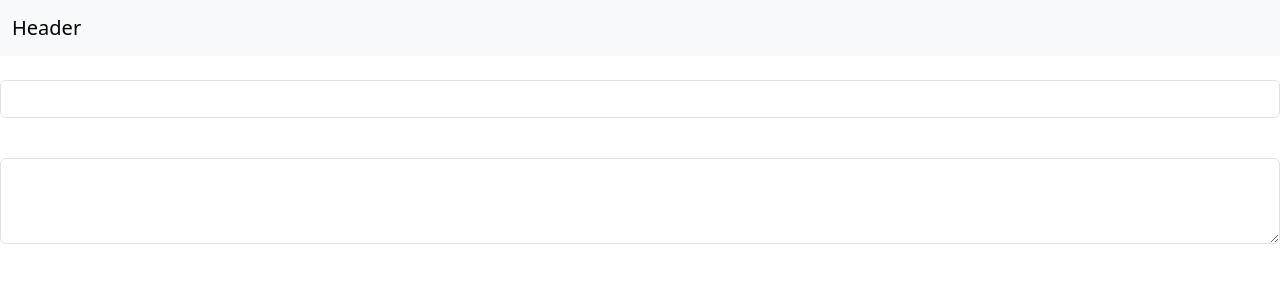
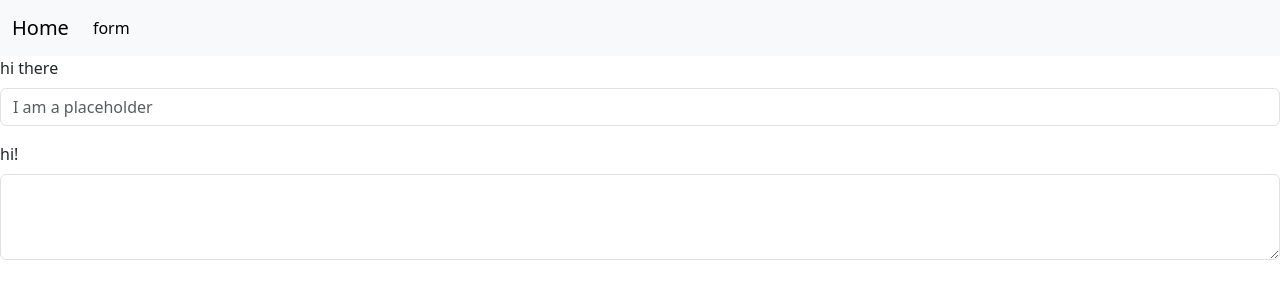
Before and after one commit to BWouterse/react-app, a React (Vite) app: page /form in a window 1280 px wide. Shown: the top 300 px of the page. Built offline with nearby package versions, Linux system fonts and the light colour scheme.

Commit message:
most things done ngl

```diff
--- a/src/App.tsx
+++ b/src/App.tsx
@@ -5,7 +5,7 @@ import NavBar from "./components/NavBar";
 function App() {
   return (
     <>
-      <NavBar textOne="Header" />
+      <NavBar textOne="Home" linkOne="/" textTwo="form" linkTwo="/form" />
       <Routes>
         <Route path="/" Component={MainPage}></Route>
         <Route path="/form" Component={FormPage}></Route>
--- a/src/components/Form.tsx
+++ b/src/components/Form.tsx
@@ -2,7 +2,7 @@ import React from "react";
 
 interface FormProps {
   labelOne: string;
-  typeOne: "email" | "password" | "date" | "url";
+  typeOne: "email" | "password" | "date" | "url" | "text";
   placeholderOne: string;
   labelTwo: string;
 }
--- a/src/components/NavBar.tsx
+++ b/src/components/NavBar.tsx
@@ -1,8 +1,12 @@
 import React from "react";
+import { Link } from "react-router-dom";
+import { useNavigate } from "react-router-dom";
 
 interface NavBarProps {
   textOne: string;
+  linkOne: string;
   textTwo?: string;
+  linkTwo?: string;
   textThree?: string;
   textFour?: string;
   textFive?: string;
@@ -10,21 +14,34 @@ interface NavBarProps {
 
 const NavBar = ({
   textOne,
+  linkOne,
   textTwo,
+  linkTwo,
   textThree,
   textFour,
   textFive,
 }: NavBarProps) => {
+  const navigate = useNavigate();
+
   return (
     <nav className="navbar navbar-expand-lg bg-body-tertiary">
       <div className="container-fluid">
-        <a className="navbar-brand">{textOne}</a>
+        <a className="navbar-brand" onClick={() => navigate(linkOne)}>
+          {textOne}
+        </a>
 
         <div className="collapse navbar-collapse" id="navbarNavAltMarkup">
           <div className="navbar-nav">
-            <a className="nav-link active" aria-current="page">
-              {textTwo}
-            </a>
+            {textTwo && linkTwo && (
+              <a
+                className="nav-link active"
+                aria-current="page"
+                onClick={() => navigate(linkTwo)}
+              >
+                {textTwo}
+              </a>
+            )}
+
             <a className="nav-link">{textThree}</a>
             <a className="nav-link">{textFour}</a>
             <a className="nav-link disabled" aria-disabled="true">
--- a/src/pages/FormPage.tsx
+++ b/src/pages/FormPage.tsx
@@ -1,10 +1,17 @@
 import React from "react";
-import Form from "../components/Form"
+import Form from "../components/Form";
 
 const FormPage = () => {
-  return <div>
-    <Form></Form>
-  </div>;
+  return (
+    <div>
+      <Form
+        labelOne="hi there"
+        labelTwo="hi!"
+        typeOne="text"
+        placeholderOne="I am a placeholder"
+      ></Form>
+    </div>
+  );
 };
 
 export default FormPage;
```
